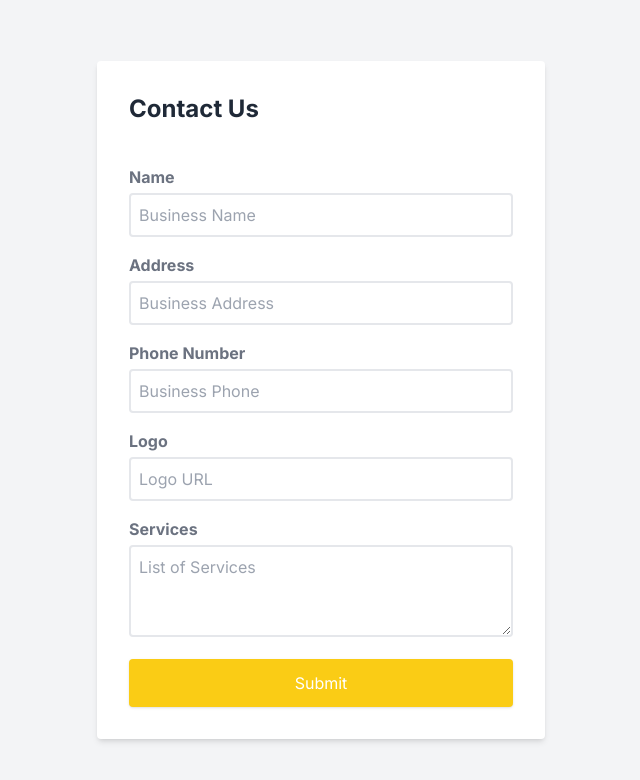
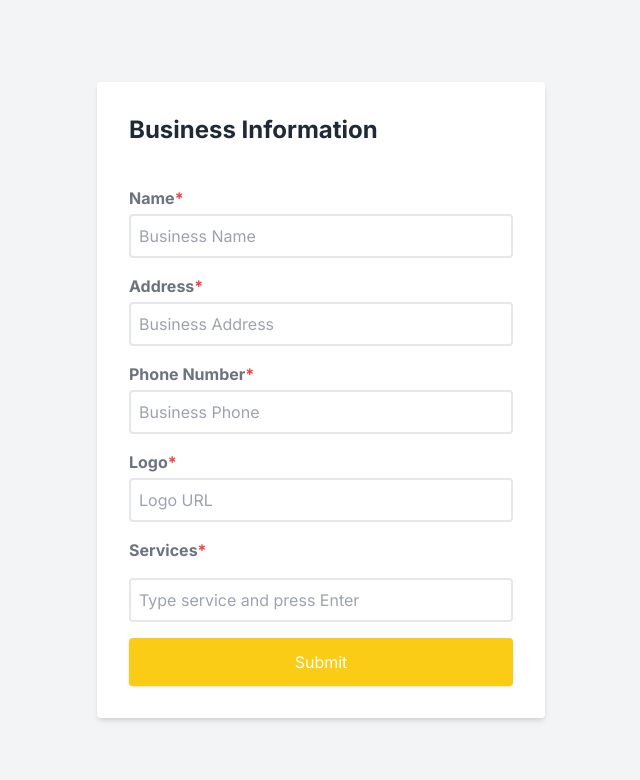
Before and after one commit to Cizal19/biz-qr, a Next.js app in the folder web/: page / in a window 1280 px wide. Shown: the top 780 px of the page, without its empty margins (319-959 px from the left). Built offline with nearby package versions, Linux system fonts and the light colour scheme.

Commit message:
Created separate ServicesInput component with input tags

```diff
--- a/web/src/app/components/Form.jsx
+++ b/web/src/app/components/Form.jsx
@@ -1,13 +1,14 @@
 "use client";
 import { useState } from "react";
+import ServicesInput from "./ServicesInput";
 
-export default function Home() {
+const Form = () => {
   const [formData, setFormData] = useState({
     name: "",
     address: "",
     phoneNumber: "",
     logo: "",
-    services: "",
+    services: [],
   });
 
   const handleChange = (e) => {
@@ -15,19 +16,29 @@ export default function Home() {
     setFormData((prev) => ({ ...prev, [name]: value }));
   };
 
+  // Update services in the formData
+  const handleServicesChange = (services) => {
+    setFormData((prev) => ({ ...prev, services }));
+  };
+
   const handleSubmit = async (e) => {
     e.preventDefault();
+    console.log("Submitting form data:", formData);
     // POST to API logic goes here
   };
 
   return (
     <div className="min-h-screen bg-gray-100 flex items-center justify-center">
       <div className="bg-white p-8 rounded shadow-md w-full max-w-md">
-        <h2 className="text-2xl font-bold mb-10 text-gray-800">Contact Us</h2>
+        <h2 className="text-2xl font-bold mb-10 text-gray-800">
+          Business Information
+        </h2>
 
         <form onSubmit={handleSubmit} className="space-y-4">
           <div>
-            <label className="block mb-1 font-bold text-gray-500">Name</label>
+            <label className="block mb-1 font-bold text-gray-500">
+              Name<span className="text-red-500">*</span>
+            </label>
             <input
               type="text"
               name="name"
@@ -40,7 +51,7 @@ export default function Home() {
 
           <div>
             <label className="block mb-1 font-bold text-gray-500">
-              Address
+              Address<span className="text-red-500">*</span>
             </label>
             <input
               type="text"
@@ -48,13 +59,14 @@ export default function Home() {
               placeholder="Business Address"
               value={formData.address}
               onChange={handleChange}
+              required
               className="w-full border-2 p-2 rounded outline-none focus:border-blue-500"
             />
           </div>
 
           <div>
             <label className="block mb-1 font-bold text-gray-500">
-              Phone Number
+              Phone Number<span className="text-red-500">*</span>
             </label>
             <input
               type="tel"
@@ -62,33 +74,34 @@ export default function Home() {
               placeholder="Business Phone"
               value={formData.phoneNumber}
               onChange={handleChange}
+              required
               className="w-full border-2 p-2 rounded outline-none focus:border-blue-500"
             />
           </div>
 
           <div>
-            <label className="block mb-1 font-bold text-gray-500">Logo</label>
+            <label className="block mb-1 font-bold text-gray-500">
+              Logo<span className="text-red-500">*</span>
+            </label>
             <input
               type="text"
               name="logo"
               placeholder="Logo URL"
               value={formData.logo}
               onChange={handleChange}
+              required
               className="w-full border-2 p-2 rounded outline-none focus:border-blue-500"
             />
           </div>
 
           <div>
             <label className="block mb-1 font-bold text-gray-500">
-              Services
+              Services<span className="text-red-500">*</span>
             </label>
-            <textarea
-              name="services"
-              placeholder="List of Services"
-              value={formData.services}
-              onChange={handleChange}
-              className="w-full border-2 p-2 rounded outline-none focus:border-blue-500"
-              rows="3"
+            <ServicesInput
+              services={formData.services}
+              setServices={handleServicesChange}
+              required
             />
           </div>
 
@@ -102,4 +115,6 @@ export default function Home() {
       </div>
     </div>
   );
-}
+};
+
+export default Form;
--- /dev/null
+++ b/web/src/app/components/ServicesInput.jsx
@@ -0,0 +1,90 @@
+import React, { useState } from "react";
+
+const ServicesInput = ({ services, setServices, required }) => {
+  const [inputValue, setInputValue] = useState("");
+  const [isTouched, setIsTouched] = useState(false);
+  const [errorMessage, setErrorMessage] = useState("");
+
+  const handleKeyDown = (event) => {
+    if (event.key === "Enter") {
+      event.preventDefault(); // prevent submitting of form on pressing enter
+      setErrorMessage("");
+      const newService = inputValue.trim().toUpperCase();
+
+      if (newService) {
+        setIsTouched(true);
+
+        if (!services.includes(newService)) {
+          setServices([...services, newService]);
+          setInputValue("");
+          setErrorMessage("");
+        } else {
+          setErrorMessage("This service already exists");
+        }
+      } else {
+        setErrorMessage("Please enter a service");
+      }
+    }
+  };
+
+  const removeService = (serviceToRemove) => {
+    const updatedServices = services.filter(
+      (service) => service !== serviceToRemove
+    );
+    setServices(updatedServices);
+    setIsTouched(true); // Mark the field as touched
+
+    // Show the required message only if there are no services left after removal
+    if (required && updatedServices.length === 0) {
+      setErrorMessage("At least one service is required.");
+    } else {
+      setErrorMessage("");
+    }
+  };
+
+  const handleBlur = () => {
+    setIsTouched(true);
+    if (required && services.length === 0) {
+      setErrorMessage("Please enter a service.");
+    }
+  };
+
+  return (
+    <>
+      <div className="flex flex-wrap gap-2 mb-3">
+        {services.map((service, index) => (
+          <span
+            key={index}
+            className="flex items-center gap-2 bg-blue-200 rounded px-3 py-1 text-sm font-medium"
+          >
+            {service}
+            <button
+              type="button"
+              onClick={() => removeService(service)}
+              className="text-blue-800 hover:text-blue-600"
+              aria-label={`Remove ${service}`}
+            >
+              &times;
+            </button>
+          </span>
+        ))}
+      </div>
+      <input
+        type="text"
+        value={inputValue}
+        onChange={(e) => setInputValue(e.target.value)}
+        onKeyDown={handleKeyDown}
+        placeholder="Type service and press Enter"
+        onBlur={handleBlur}
+        className="w-full border-2 p-2 rounded outline-none focus:border-blue-500"
+      />
+      {isTouched && errorMessage && (
+        <p className="text-xs text-red-500 mt-1">
+          {errorMessage || "Please enter a service."}
+        </p>
+      )}
+    </>
+  );
+};
+
+export default ServicesInput;
```
